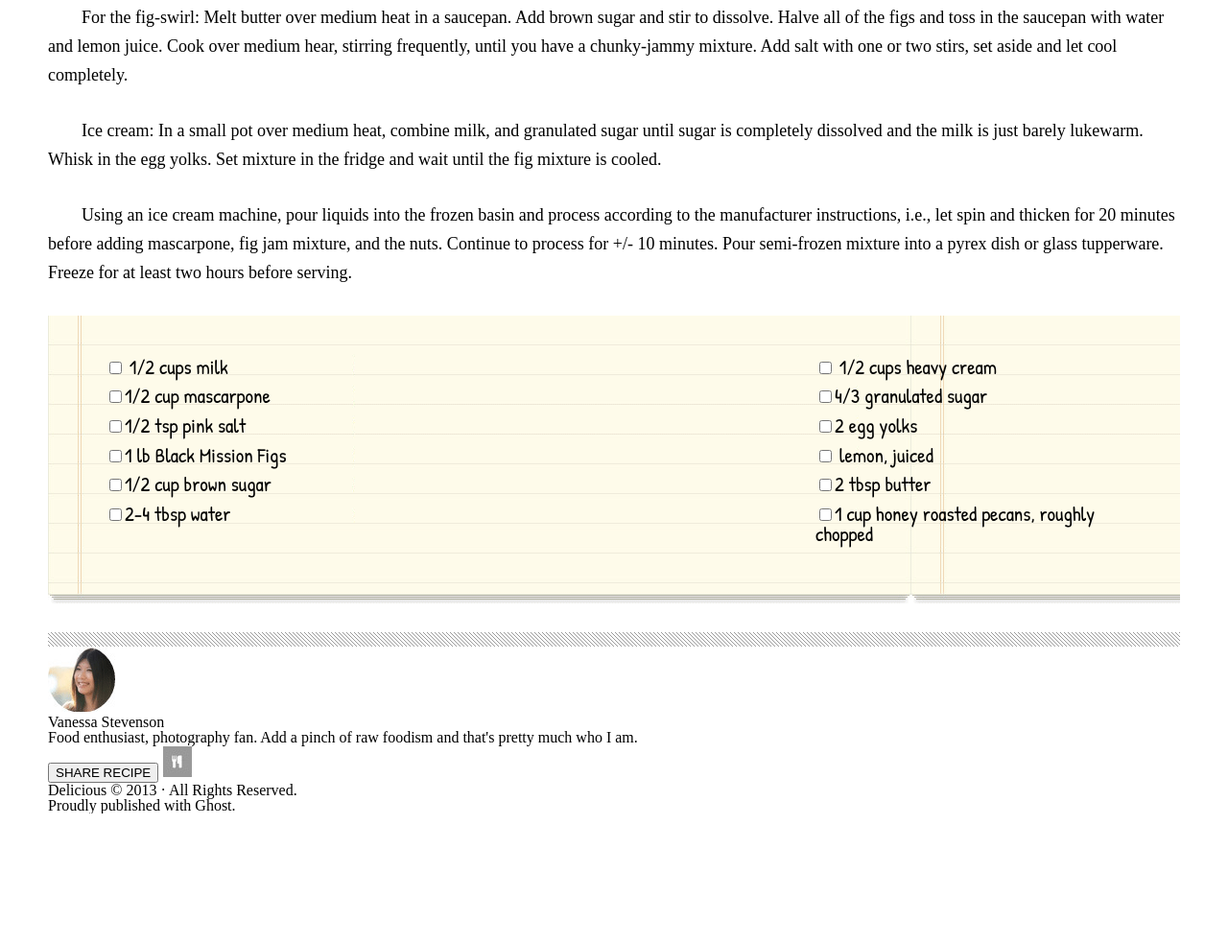
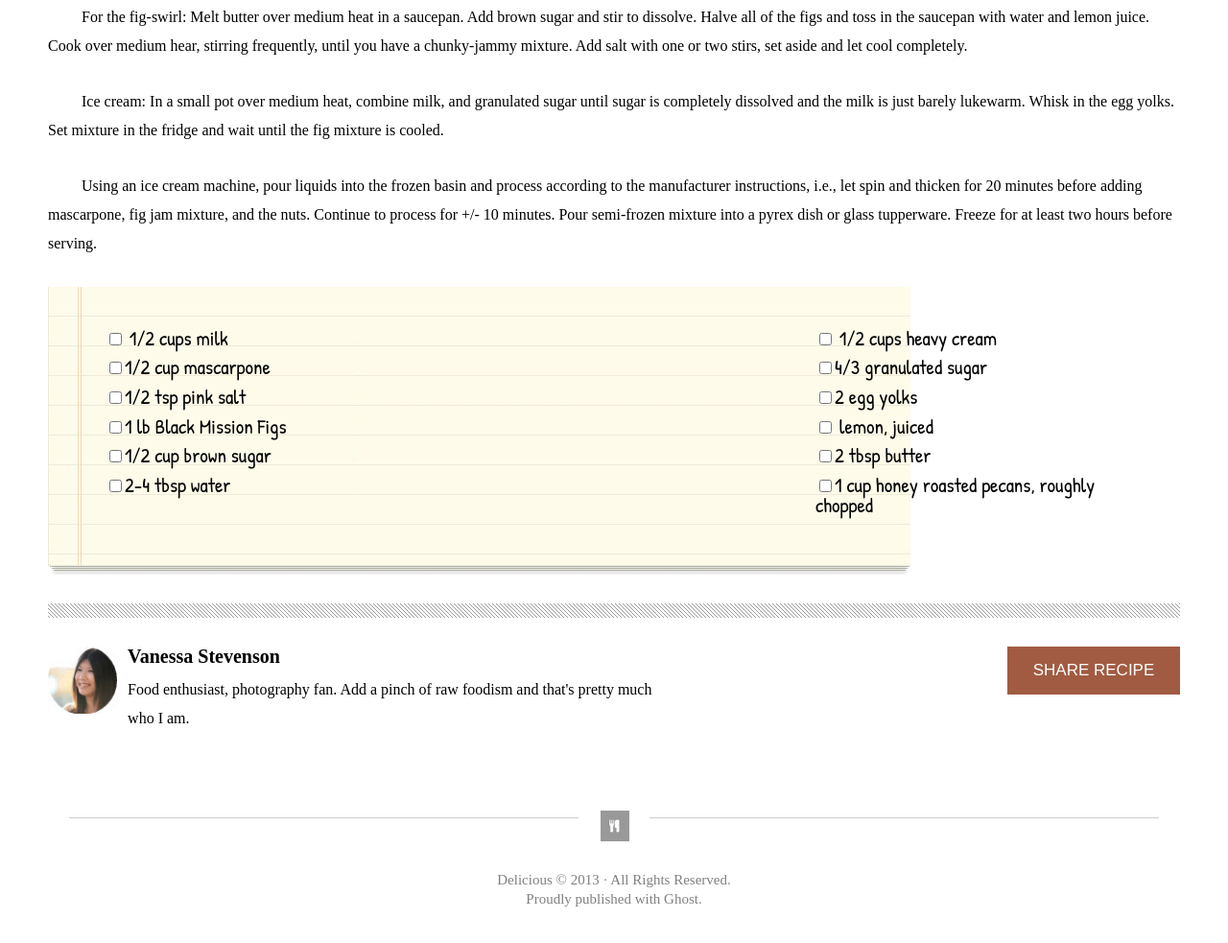
Before and after one commit to mgalush/chocolate-pizza, a plain HTML site: page index.html in a window 1280 px wide. Shown: the part 1091-2074 px from the top of the page at 96% size. Before the commit the page ends 1939 px from the top, so only its background shows below. Drawn offline with nearby package versions, Linux system fonts and the light colour scheme.

Commit message:
4 hours are up, final product

```diff
--- a/index.html
+++ b/index.html
@@ -44,9 +44,9 @@
       </section>
     </header>
     <img src="/assets/choco-pizza.png" alt="">
-    <p> For the fig-swirl: Melt butter over medium heat in a saucepan. Add brown sugar and stir to dissolve. Halve all of the figs and toss in the saucepan with water and lemon juice. Cook over medium hear, stirring frequently, until you have a chunky-jammy mixture. Add salt with one or two stirs, set aside and let cool completely.</p>
-    <p> Ice cream: In a small pot over medium heat, combine milk, and granulated sugar until sugar is completely dissolved and the milk is just barely lukewarm. Whisk in the egg yolks. Set mixture in the fridge and wait until the fig mixture is cooled.</p>
-    <p> Using an ice cream machine, pour liquids into the frozen basin and process according to the manufacturer instructions, i.e., let spin and thicken for 20 minutes before adding mascarpone, fig jam mixture, and the nuts. Continue to process for +/- 10 minutes. Pour semi-frozen mixture into a pyrex dish or glass tupperware. Freeze for at least two hours before serving.</p>
+    <p class='paragraph'> For the fig-swirl: Melt butter over medium heat in a saucepan. Add brown sugar and stir to dissolve. Halve all of the figs and toss in the saucepan with water and lemon juice. Cook over medium hear, stirring frequently, until you have a chunky-jammy mixture. Add salt with one or two stirs, set aside and let cool completely.</p>
+    <p class='paragraph'> Ice cream: In a small pot over medium heat, combine milk, and granulated sugar until sugar is completely dissolved and the milk is just barely lukewarm. Whisk in the egg yolks. Set mixture in the fridge and wait until the fig mixture is cooled.</p>
+    <p class='paragraph'> Using an ice cream machine, pour liquids into the frozen basin and process according to the manufacturer instructions, i.e., let spin and thicken for 20 minutes before adding mascarpone, fig jam mixture, and the nuts. Continue to process for +/- 10 minutes. Pour semi-frozen mixture into a pyrex dish or glass tupperware. Freeze for at least two hours before serving.</p>
     <ul>
       <section class="firsthalflist">
       <li><input type="checkbox"> 1/2 cups milk</li>
@@ -69,13 +69,25 @@
   <section class='borderthing'></section>
   <footer>
     <!-- Fancy border here -->
-    <img src="/assets/van-pic.png" alt="">
-    <h3>Vanessa Stevenson</h3>
-    <p>Food enthusiast, photography fan. Add a pinch of raw foodism and that's pretty much who I am.</p>
-    <button>SHARE RECIPE</button>
+    <section class='footertop'>
+      <section>
+        <img src="/assets/van-pic.png" alt="">
+        <section class='nameandbio'>
+          <h3>Vanessa Stevenson</h3>
+          <p class='paragraph'>Food enthusiast, photography fan. Add a pinch of raw foodism and that's pretty much who I am.</p>
+        </section>
+      </section>
+      <button>SHARE RECIPE</button>
+    </section>
+
+    <section class='bottomlogo'>
+    <hr>
     <img src="/assets/small-logo.png" alt="">
+    <hr>
+    </section>
+
     <footer>
-      <p>Delicious &copy; 2013 &middot; All Rights Reserved.
+      <p class='copyright'>Delicious &copy; 2013 &middot; All Rights Reserved.
         <br>
         Proudly published with Ghost.
       </p>
--- a/style.css
+++ b/style.css
@@ -91,15 +91,21 @@ main > img {
 
 main > p {
   margin-top: 28px;
-  font-size:18px;
   text-indent: 35px;
+}
+
+.paragraph {
+  font-size:16px;
   line-height: 30px;
+
 }
 
 main > ul {
   margin-top: 30px;
   margin-bottom: 30px;
   background-image: url('/assets/list-bg.png');
+  background-repeat: repeat-y;
+  width: 100%;
   display: flex;
   flex-direction: row;
   justify-content: space-between;
@@ -127,6 +133,72 @@ main > ul {
   margin-right:80px;
 }
 
-span {
-  text-indent: 40px;
+footer {
+  margin-top: 30px;
 }
+
+footer > section {
+  display: flex;
+  flex-direction: row;
+  justify-content: space-between;
+}
+
+.footertop {
+  margin-bottom: 80px;
+
+}
+
+footer > section > section {
+  display: flex;
+  flex-direction: row;
+}
+
+.nameandbio {
+  margin-left: 10px;
+  display: flex;
+  flex-direction: column;
+  width: 80%;
+}
+
+.nameandbio > h3 {
+  font-weight: bold;
+  font-size: 20px;
+  margin-bottom: 10px;
+}
+
+footer > section > section > img {
+  height: 70px;
+}
+
+button {
+  border-style: none;
+  height: 50px;
+  width: 180px;
+  background-color: #a15b42;
+  color: white;
+  font-size: 17px;
+}
+
+
+/*  */
+hr {
+  border: 0;
+  height: 1px;
+  background-image: linear-gradient(to right, rgba(0, 0, 0, 0.2), rgba(0, 0, 0, 0.2), rgba(0, 0, 0, 0.2));
+  width: 45%;
+}
+
+footer > footer {
+  text-align:center;
+  margin-bottom: 100px;
+}
+
+footer > footer > p {
+  color:gray;
+}
+
+.copyright {
+  color: gray;
+  font-size: 15px;
+  line-height: 20px;
+}
```
